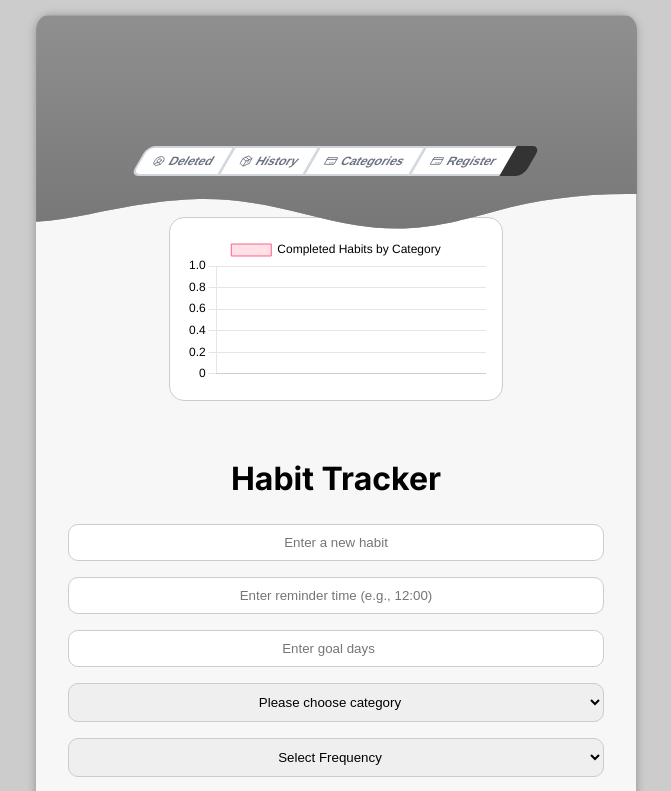
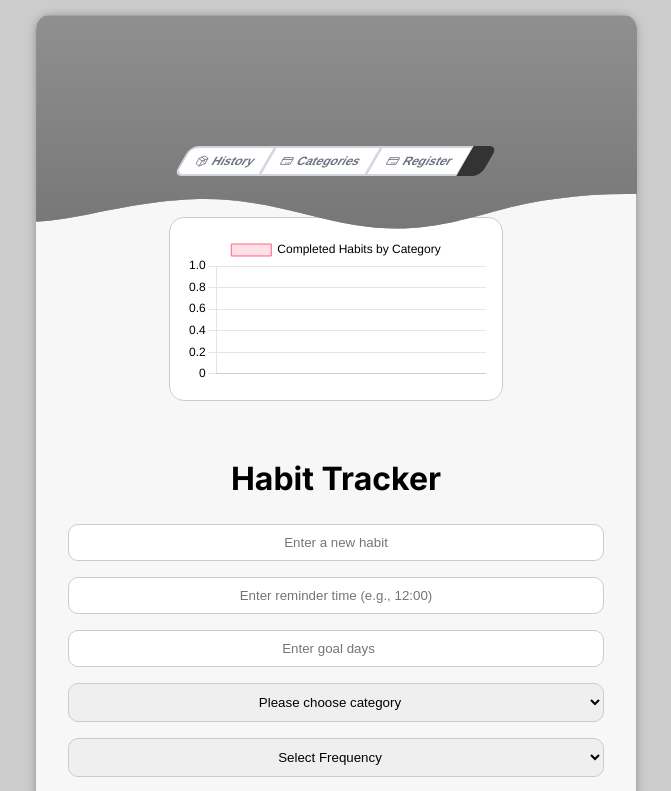
Before and after one commit to znkbnk/React-Habit, a React (Create React App) app: page / in a window 1280 px wide. Shown: the top 791 px of the page, without its empty margins (304-975 px from the left). Built offline with nearby package versions, Linux system fonts and the light colour scheme.

Commit message:
Clean Habit

```diff
--- a/src/App.js
+++ b/src/App.js
@@ -1,7 +1,6 @@
 import React, { useState, useEffect } from "react";
 import HabitForm from "./HabitForm";
 import HabitList from "./HabitList";
-import DeletedHabits from "./DeletedHabits";
 import emailjs from "emailjs-com";
 import CompletedHabits from "./CompletedHabits";
 import CategoryDropdown from "./CategoryDropdown";
@@ -10,7 +9,6 @@ import Chart from "chart.js/auto";
 import SkewedNavbar from "./SkewedNavbar";
 import { ToastContainer } from "react-toastify";
 import "react-toastify/dist/ReactToastify.css";
-
 
 const setThemePreference = (theme) => {
   localStorage.setItem("theme", theme);
@@ -21,14 +19,12 @@ const getThemePreference = () => {
 };
 
 function App() {
-
   const initialHabits = JSON.parse(localStorage.getItem("habits")) || [];
-  const initialCategories = JSON.parse(localStorage.getItem("categories")) || [];
+  const initialCategories =
+    JSON.parse(localStorage.getItem("categories")) || [];
 
   const [habits, setHabits] = useState(initialHabits);
   const [categories, setCategories] = useState(initialCategories);
-
-  const [deletedHabits, setDeletedHabits] = useState([]);
   const [showDeletedHabits, setShowDeletedHabits] = useState(false);
   const [completedHabits, setCompletedHabits] = useState([]);
   const [showCompletedHabits, setShowCompletedHabits] = useState(false);
@@ -39,8 +35,6 @@ function App() {
   const [completedHabitsData, setCompletedHabitsData] = useState({});
   const [selectedDate, setSelectedDate] = useState(new Date());
   const [selectedFrequency, setSelectedFrequency] = useState("none");
-
-
 
   useEffect(() => {
     const storedCategories = localStorage.getItem("categories");
@@ -65,23 +59,6 @@ function App() {
     localStorage.setItem("habits", JSON.stringify(habits));
     localStorage.setItem("categories", JSON.stringify(categories));
   }, [habits, categories]);
-
-
-  const getDeletedHabitsFromStorage = () => {
-    const deletedHabitsString = localStorage.getItem("deletedHabits");
-    return deletedHabitsString ? JSON.parse(deletedHabitsString) : [];
-  };
-
-  // Load deleted habits from local storage when the component mounts
-  useEffect(() => {
-    const storedDeletedHabits = getDeletedHabitsFromStorage();
-    setDeletedHabits(storedDeletedHabits);
-  }, []);
-
-  // Function to save deleted habits to local storage
-  const saveDeletedHabitsToStorage = (deletedHabits) => {
-    localStorage.setItem("deletedHabits", JSON.stringify(deletedHabits));
-  };
 
   useEffect(() => {
     const data = {};
@@ -172,7 +149,7 @@ function App() {
     }
   }, [completedHabitsData, theme]);
 
-    const addHabit = (habit) => {
+  const addHabit = (habit) => {
     const timestamp = new Date().getTime();
     habit.key = timestamp;
     habit.initialGoalDays = habit.goalDays;
@@ -241,21 +218,6 @@ function App() {
     updatedHabits[index] = updatedHabit;
     setHabits(updatedHabits);
   };
-
-  const deleteHabit = (index) => {
-    const deletedHabit = habits[index];
-    const updatedHabits = habits.filter((_, i) => i !== index);
-    setHabits(updatedHabits);
-    setDeletedHabits([...deletedHabits, deletedHabit]);
-    saveDeletedHabitsToStorage([...deletedHabits, deletedHabit]);
-
-
-  };
-
-  const toggleDeletedHabits = () => {
-    setShowDeletedHabits(!showDeletedHabits);
-  };
-
 
   const toggleCategoriesDropdown = () => {
     setShowCategoriesDropdown(!showCategoriesDropdown);
@@ -422,7 +384,6 @@ function App() {
       <HabitList
         habits={habits}
         updateHabit={updateHabit}
-        deleteHabit={deleteHabit}
         setCompletedHabits={setCompletedHabits}
         selectedCategory={selectedCategory}
         completeHabit={completeHabit}
@@ -430,12 +391,6 @@ function App() {
         completedHabits={completedHabits}
       />
       <ToastContainer />
-      {showDeletedHabits && (
-        <DeletedHabits
-          deletedHabits={deletedHabits}
-          onClose={toggleDeletedHabits}
-        />
-      )}
 
       {showCompletedHabits && (
         <CompletedHabits
--- a/src/SkewedNavbar.js
+++ b/src/SkewedNavbar.js
@@ -2,7 +2,6 @@ import React, { useState } from "react";
 import "./Sidebar.css";
 
 export default function SkewedNavbar(props) {
-  const [showDeletedHabits, setShowDeletedHabits] = useState(false);
   const [completedHabits, setCompletedHabits] = useState([]);
   const [showCategoriesDropdown, setShowCategoriesDropdown] = useState(false);
   const [theme, setTheme] = useState("light");
@@ -13,10 +12,6 @@ export default function SkewedNavbar(props) {
     setIsBlackBackground((prev) => !prev);
   };
 
-  const handleDeleteClick = () => {
-    setShowDeletedHabits(!showDeletedHabits);
-    props.onDeleteClick();
-  };
 
   const handleRegisterClick = () => {
     setIsRegistrationVisible(!isRegistrationVisible);
@@ -43,53 +38,7 @@ export default function SkewedNavbar(props) {
   return (
     <div>
       <ul className='navbar'>
-        <li>
-          <button
-            className='nav-dark skewed-button'
-            onClick={handleDeleteClick}
-          >
-            <span>
-              <svg
-                xmlns='http://www.w3.org/2000/svg'
-                width={192}
-                height={192}
-                fill='currentColor'
-                viewBox='0 0 256 256'
-              >
-                <rect width={256} height={256} fill='none' />
-                <circle
-                  cx={128}
-                  cy={128}
-                  r={96}
-                  fill='none'
-                  stroke='currentColor'
-                  strokeLinecap='round'
-                  strokeLinejoin='round'
-                  strokeWidth={16}
-                />
-                <circle
-                  cx={128}
-                  cy={120}
-                  r={40}
-                  fill='none'
-                  stroke='currentColor'
-                  strokeLinecap='round'
-                  strokeLinejoin='round'
-                  strokeWidth={16}
-                />
-                <path
-                  d='M63.79905,199.37405a72.02812,72.02812,0,0,1,128.40177-.00026'
-                  fill='none'
-                  stroke='currentColor'
-                  strokeLinecap='round'
-                  strokeLinejoin='round'
-                  strokeWidth={16}
-                />
-              </svg>
-              Deleted
-            </span>
-          </button>
-        </li>
+
 
         <li>
           <button
```
Also changed, not shown: src/FavoriteHabits.js (deleted, +0 -43 lines).
